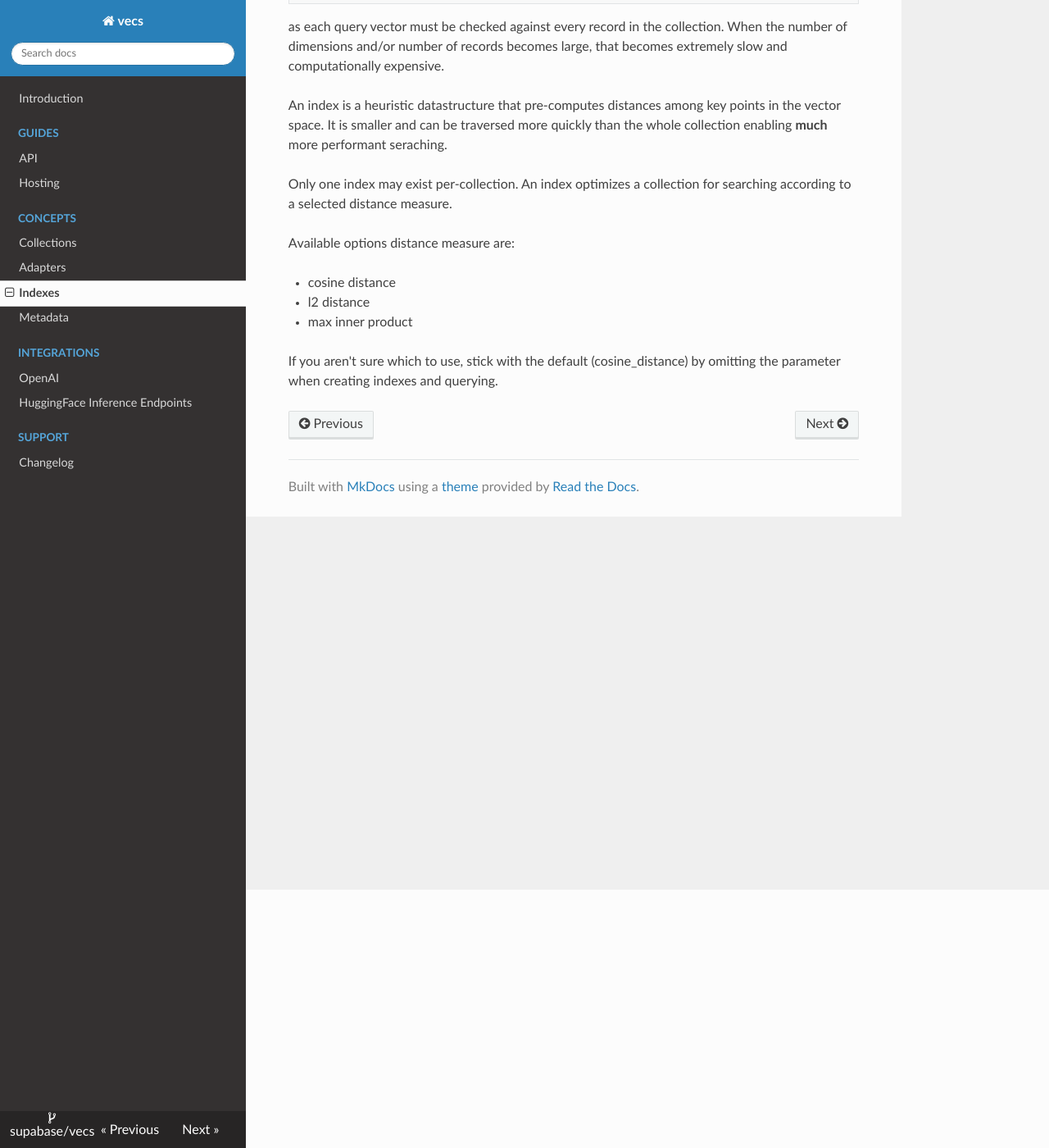
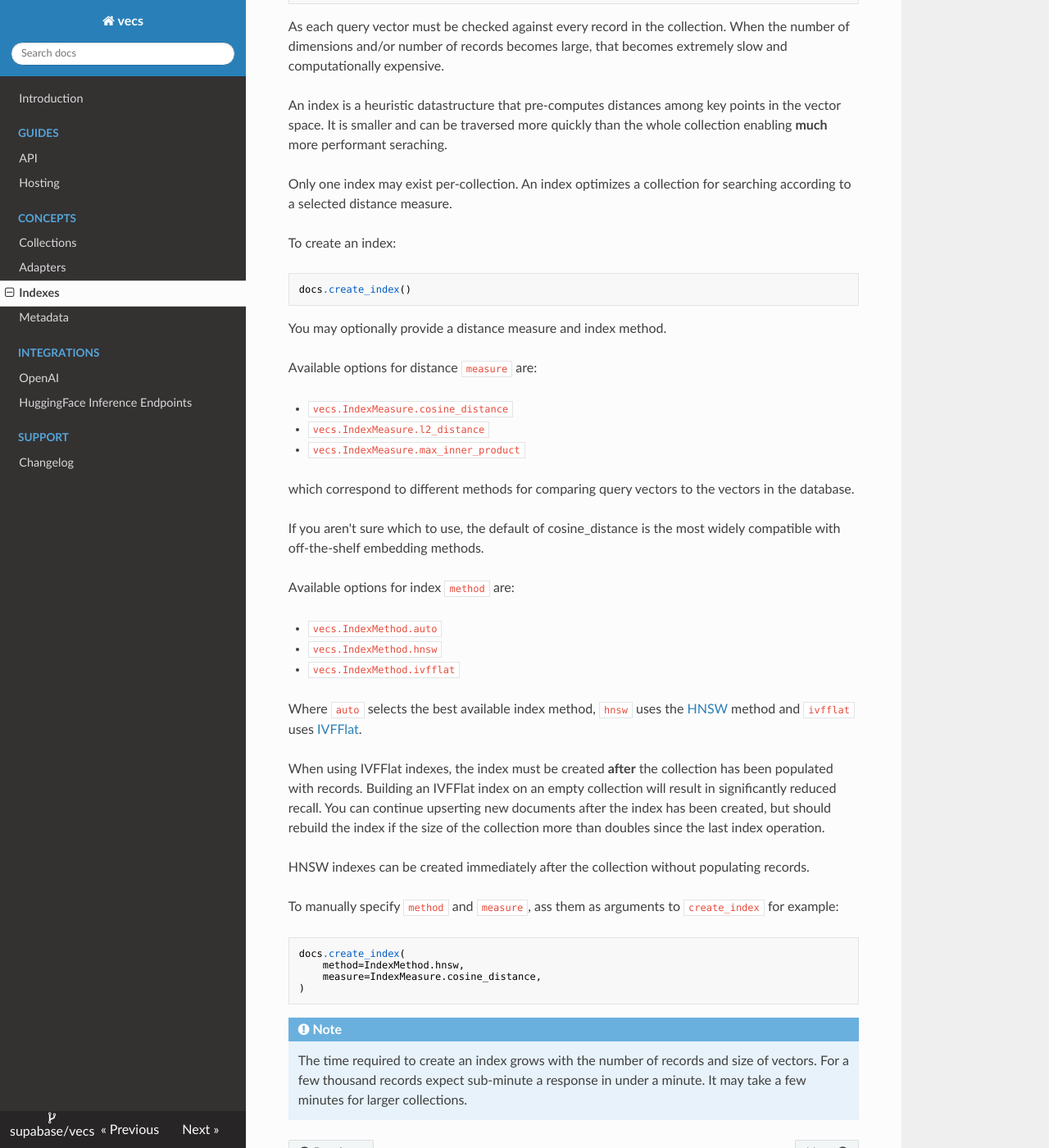
Before and after one commit to supabase/vecs, an MkDocs documentation site: the page built from docs/concepts_indexes.md, in a window 1280 px wide and 1400 px high, scrolled down 315 px. Shown: the whole window at 82% size. Built offline with MkDocs 1.6.1, drawn with Linux system fonts in a browser that asks for light colours; nearby versions of some CDN libraries; some of the changed text lies outside the part shown.

Commit message:
update docs for HNSW indexes

````diff
--- a/docs/concepts_indexes.md
+++ b/docs/concepts_indexes.md
@@ -2,22 +2,58 @@
 
 Indexes are tools for optimizing query performance of a [collection](concepts_collections.md).
 
-Collections can be [queried](api.md/#query) without an index, but that will emit a python warning and should never be done in produciton.
+Collections can be [queried](api.md/#query) without an index, but that will emit a python warning and should never be done in production.
 
 ```text
 query does not have a covering index for cosine_similarity. See Collection.create_index
 ```
 
-as each query vector must be checked against every record in the collection. When the number of dimensions and/or number of records becomes large, that becomes extremely slow and computationally expensive.
+As each query vector must be checked against every record in the collection. When the number of dimensions and/or number of records becomes large, that becomes extremely slow and computationally expensive.
 
 An index is a heuristic datastructure that pre-computes distances among key points in the vector space. It is smaller and can be traversed more quickly than the whole collection enabling __much__ more performant seraching.
 
 Only one index may exist per-collection. An index optimizes a collection for searching according to a selected distance measure.
 
-Available options distance measure are:
+To create an index:
 
-- cosine distance
-- l2 distance
-- max inner product
+```python
+docs.create_index()
+```
 
-If you aren't sure which to use, stick with the default (cosine_distance) by omitting the parameter when creating indexes and querying.
+You may optionally provide a distance measure and index method.
+
+Available options for distance `measure` are:
+
+- `vecs.IndexMeasure.cosine_distance`
+- `vecs.IndexMeasure.l2_distance`
+- `vecs.IndexMeasure.max_inner_product`
+
+which correspond to different methods for comparing query vectors to the vectors in the database.
+
+If you aren't sure which to use, the default of cosine_distance is the most widely compatible with off-the-shelf embedding methods.
+
+Available options for index `method` are:
+
+- `vecs.IndexMethod.auto`
+- `vecs.IndexMethod.hnsw`
+- `vecs.IndexMethod.ivfflat`
+
+Where `auto` selects the best available index method, `hnsw` uses the [HNSW](https://github.com/pgvector/pgvector#hnsw) method and `ivfflat` uses [IVFFlat](https://github.com/pgvector/pgvector#ivfflat).
+
+When using IVFFlat indexes, the index must be created __after__ the collection has been populated with records. Building an IVFFlat index on an empty collection will result in significantly reduced recall. You can continue upserting new documents after the index has been created, but should rebuild the index if the size of the collection more than doubles since the last index operation.
+
+HNSW indexes can be created immediately after the collection without populating records.
+
+To manually specify `method` and `measure`, ass them as arguments to `create_index` for example:
+
+```python
+docs.create_index(
+    method=IndexMethod.hnsw,
+    measure=IndexMeasure.cosine_distance,
+)
+```
+
+!!! note
+    The time required to create an index grows with the number of records and size of vectors.
+    For a few thousand records expect sub-minute a response in under a minute. It may take a few
+    minutes for larger collections.
````
Also changed, not shown: README.md (+2 -2 lines), docs/api.md (+24 -15 lines).
